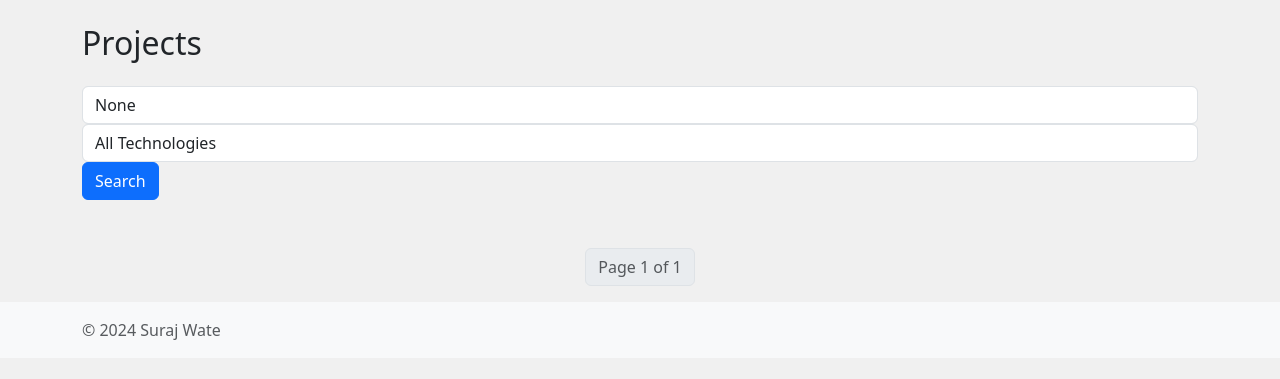
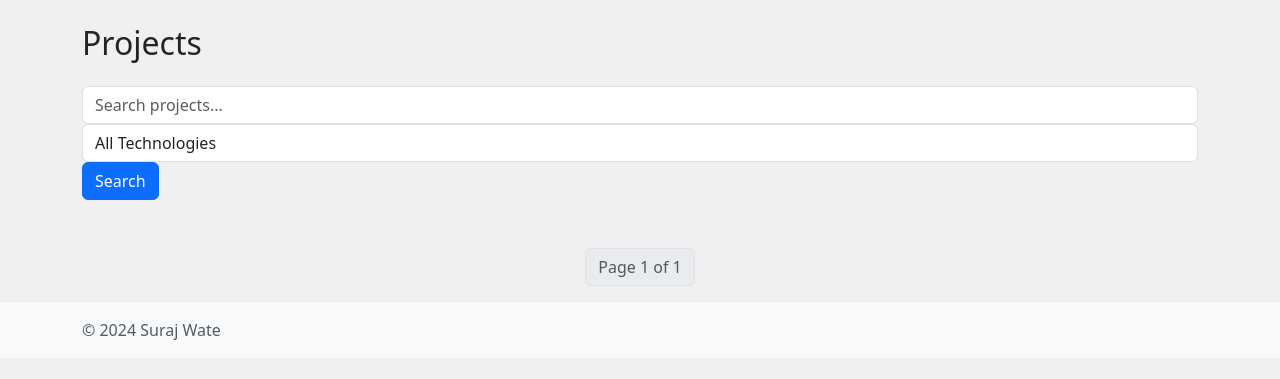
Before and after one commit to surajwate/analyticspages, a Django app: page / in a window 1280 px wide. Shown: the part 56-435 px from the top of the page. Run offline with Django 4.2, Linux system fonts and the light colour scheme; data that the repository does not hold is empty.

Commit message:
debugged the problem of having none value in search projects placeholder

```diff
--- a/analyticspages/portfolio/templates/portfolio/project_list.html
+++ b/analyticspages/portfolio/templates/portfolio/project_list.html
@@ -5,7 +5,7 @@
 {% block content %}
 <h2 class="my-4">Projects</h2>
 <form method="get" action="{% url 'project_list' %}" class="form-inline mb-4">
-    <input type="text" name="q" value="{{ query }}" class="form-control me-2" placeholder="Search projects...">
+    <input type="text" name="q" value="{{ query|default_if_none:"" }}" class="form-control me-2" placeholder="Search projects...">
     <select name="technology" class="form-control me-2">
         <option value="">All Technologies</option>
         {% for tech in technologies %}
--- a/analyticspages/portfolio/views.py
+++ b/analyticspages/portfolio/views.py
@@ -13,8 +13,8 @@ from django.db.models import Q
 
 # Function-based view to display a list of all projects
 def project_list(request):
-    query = request.GET.get('q')
-    technology_filter = request.GET.get('technology')
+    query = request.GET.get('q', '')   # Get the search query from the URL, default to an empty string if 'q' is not found
+    technology_filter = request.GET.get('technology', '')  # Get the technology filter from the URL, default to an empty string if 'technology' is not found
     projects = Project.objects.all().order_by('start_date')
     if query:
         projects = projects.filter(
```
